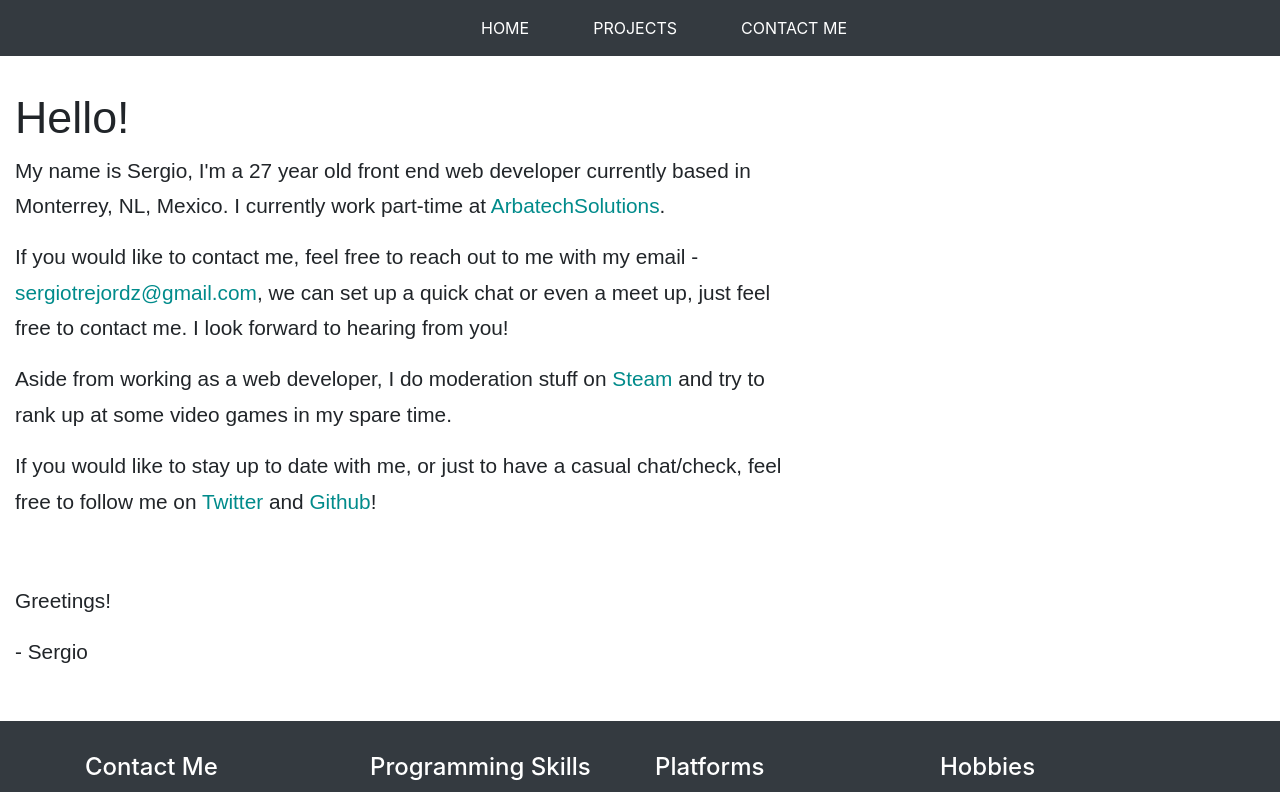
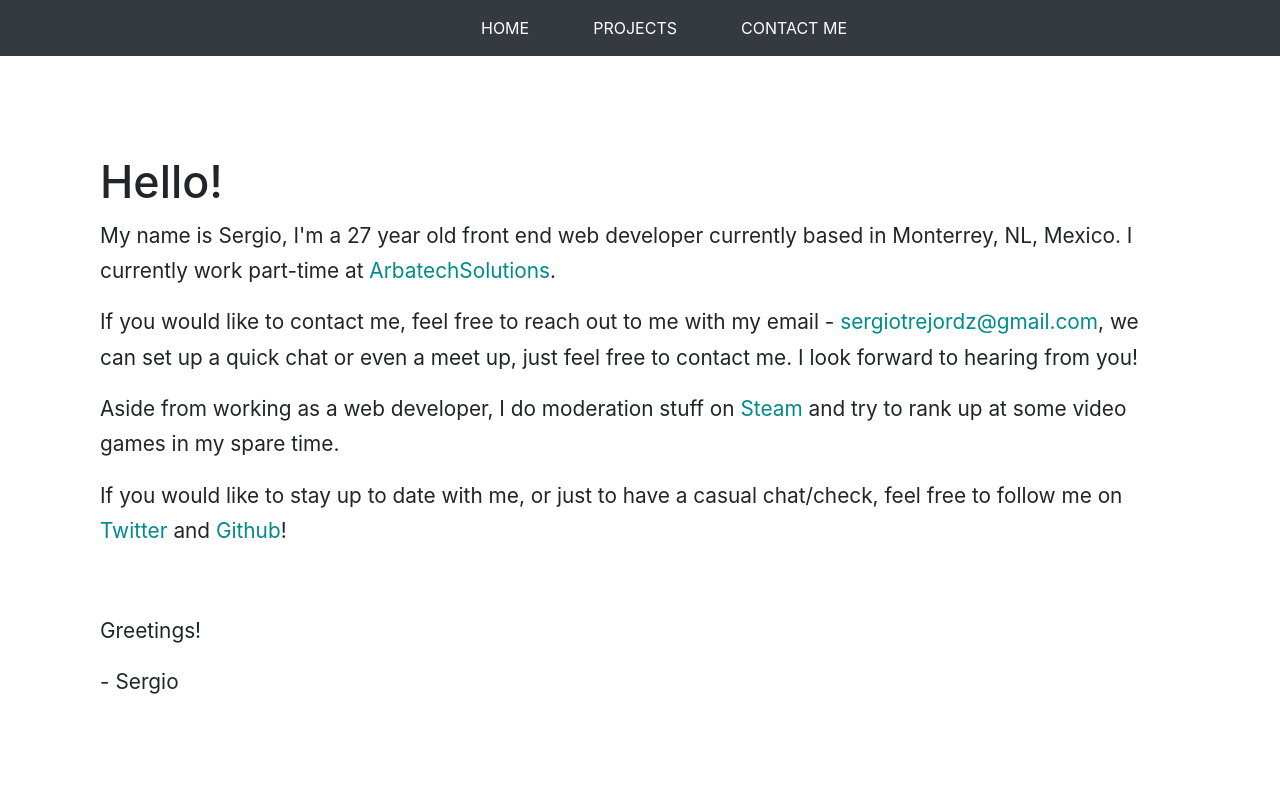
Before and after one commit to sergio-trdz/rjslandingpage, a React (Create React App) app: page / in a window 1280 px wide. Shown: the top 792 px of the page. Built offline with nearby package versions, Linux system fonts and the light colour scheme.

Commit message:
home fixed, contact me done, projects done

```diff
--- a/src/App.css
+++ b/src/App.css
@@ -13,3 +13,11 @@
 .navbar-toggler {
   border: none;
 }
+
+.background {
+  background-image: url(../src/floating-cogs.svg);
+  background-color: var(--mainDark);
+  min-height: calc(100vh - 100px);
+
+  background-attachment: fixed;
+}
--- a/src/components/pages/ContactMe.js
+++ b/src/components/pages/ContactMe.js
@@ -1,12 +1,55 @@
-import React, { Component } from 'react'
+import React, { Component } from 'react';
+import { Link } from 'react-router-dom'
 
 class ContactMe extends Component {
     render() {
         return (
-            <div>
-                <h2>Contact Me</h2>
-            </div>
-        )
+            <section clasName="my-5 py-5">
+                <div className="container" style={{textAlignVertical: "center",padding: 100}}>
+                    <div className="well well-sm">
+                        <h3>
+                            <strong>Location</strong>
+                        </h3>
+                    </div>
+
+                    <div className="row">
+                        <div className="col-md-7">
+                            <iframe src="https://www.google.com/maps/d/embed?mid=1p-p6XKuAHCat7C-huc1ulKi7Ebs51Y-A" style={{
+                                border: '0',
+                                width: '100%',
+                                height: '315px',
+                                frameborder: '0'
+                                }} allowFullScreen
+                            />
+                        </div>
+                        <div className="col-md-5" style={{}}>
+                                <h4><strong>Contact Me</strong></h4>
+                                <form>
+                                <div className="form-group">
+                                    <input type="text" className="form-control"
+                                placeholder="Name"/>
+                                </div>
+                                <div className="form-group">
+                                    <input type="email" className="form-control"
+                                    placeholder="Email"/>
+                                </div>
+                                <div className="form-group">
+                                    <input type="tel" className="form-control"
+                                 placeholder="Phone"/>
+                                </div>
+                                <textarea className="form-control" cols="30" rows="3" placeholder="Message"
+                                />
+                                <Link className="btn btn-outline-primary text-uppercase mt-1">
+                                    <i className="fa fa-paper-plane-o" aria-hidden="true"/>
+                                    <i className="fab fa-telegram plane"/>
+                                    &nbsp;Send
+                                </Link>
+                                </form>
+                        </div>
+                    </div>
+                </div>
+            </section>
+        );
     }
 }
 
--- a/src/components/pages/Home.js
+++ b/src/components/pages/Home.js
@@ -3,17 +3,36 @@ import React, { Component } from 'react'
 class Home extends Component {
     render() {
         return (
-            <div>
-                 <div className="main-footer" style={{margin:'0', fontFamily: 'sans-serif', maxWidth: '800px', padding:'35px 15px', width: '100'}}>
-        <h1 style={{fontWeight:'500', fontSize: '2.8rem'}}>Hello!</h1>
-        <p style={{fontSize:'1.3rem', lineHeight:'1.7', fontWeight: '400'}}>My name is Sergio, I'm a 27 year old front end web developer currently based in Monterrey, NL, Mexico. I currently work part-time at <a style={{textDecoration:'none', color: '#008b8b'}} href="http://arbatech.io/" target="_blank">ArbatechSolutions</a>.</p>
-        <p style={{fontSize:'1.3rem', lineHeight:'1.7', fontWeight: '400'}}>If you would like to contact me, feel free to reach out to me with my email - <a style={{textDecoration:'none', color: '#008b8b'}}>sergiotrejordz@gmail.com</a>, we can set up a quick chat or even a meet up, just feel free to contact me. I look forward to hearing from you!</p>
-        <p style={{fontSize:'1.3rem', lineHeight:'1.7', fontWeight: '400'}}>Aside from working as a web developer, I do moderation stuff on <a style={{textDecoration:'none', color: '#008b8b'}}  href="https://steamcommunity.com/id/ultralag/" target="_blank">Steam</a> and try to rank up at some video games in my spare time.</p>
-        <p style={{fontSize:'1.3rem', lineHeight:'1.7', fontWeight: '400'}}>If you would like to stay up to date with me, or just to have a casual chat/check, feel free to follow me on <a style={{textDecoration:'none', color: '#008b8b'}}  href="https://twitter.com/elSergioTrejo" target="_blank">Twitter</a> and <a style={{textDecoration:'none', color: '#008b8b'}}  href="https://github.com/sergio-trdz" target="_blank">Github</a>!</p>
-        <p style={{fontSize:'1.3rem', lineHeight:'1.7', fontWeight: '400', marginTop: '4rem'}} className="m">Greetings!</p>
-        <p style={{fontSize:'1.3rem', lineHeight:'1.7', fontWeight: '400'}}>- Sergio</p>
-        </div>
-            </div>
+                 <div className="main-footer" style={{textAlignVertical: "center",padding: 100}}>
+        <h1 style={{
+            fontWeight:'500',
+            fontSize: '2.8rem'}}>Hello!</h1>
+        <p style={{
+            fontSize:'1.3rem',
+            lineHeight:'1.7',
+            fontWeight: '400'}}>My name is Sergio, I'm a 27 year old front end web developer currently based in Monterrey, NL, Mexico. I currently work part-time at <a style={{textDecoration:'none', color: '#008b8b'}} href="http://arbatech.io/" target="_blank">ArbatechSolutions</a>.</p>
+        <p style={{
+            fontSize:'1.3rem',
+            lineHeight:'1.7',
+            fontWeight: '400'}}>If you would like to contact me, feel free to reach out to me with my email - <a style={{textDecoration:'none', color: '#008b8b'}}>sergiotrejordz@gmail.com</a>, we can set up a quick chat or even a meet up, just feel free to contact me. I look forward to hearing from you!</p>
+        <p style={{
+            fontSize:'1.3rem',
+            lineHeight:'1.7',
+            fontWeight: '400'}}>Aside from working as a web developer, I do moderation stuff on <a style={{textDecoration:'none', color: '#008b8b'}}  href="https://steamcommunity.com/id/ultralag/" target="_blank">Steam</a> and try to rank up at some video games in my spare time.</p>
+        <p style={{
+            fontSize:'1.3rem',
+            lineHeight:'1.7',
+            fontWeight: '400'}}>If you would like to stay up to date with me, or just to have a casual chat/check, feel free to follow me on <a style={{textDecoration:'none', color: '#008b8b'}}  href="https://twitter.com/elSergioTrejo" target="_blank">Twitter</a> and <a style={{textDecoration:'none', color: '#008b8b'}}  href="https://github.com/sergio-trdz" target="_blank">Github</a>!</p>
+        <p style={{
+            fontSize:'1.3rem',
+            lineHeight:'1.7',
+            fontWeight: '400',
+             marginTop: '4rem'}} className="m">Greetings!</p>
+        <p style={{
+            fontSize:'1.3rem',
+            lineHeight:'1.7',
+            fontWeight: '400'}}>- Sergio</p>
+                 </div>
         )
     }
 }
--- a/src/components/pages/Projects.js
+++ b/src/components/pages/Projects.js
@@ -1,10 +1,11 @@
 import React, { Component } from 'react'
+
 
 class Projects extends Component {
     render() {
         return (
-            <div>
-                <h2>Projects</h2>
+            <div className="background">
+                <h1 style={{textAlign: "center", padding: '100px', color: 'white'}}>Under Construction</h1>
             </div>
         )
     }
```
Also changed, not shown: src/floating-cogs.svg (added), 1 other file (tests, documents, lock files or other folders).
